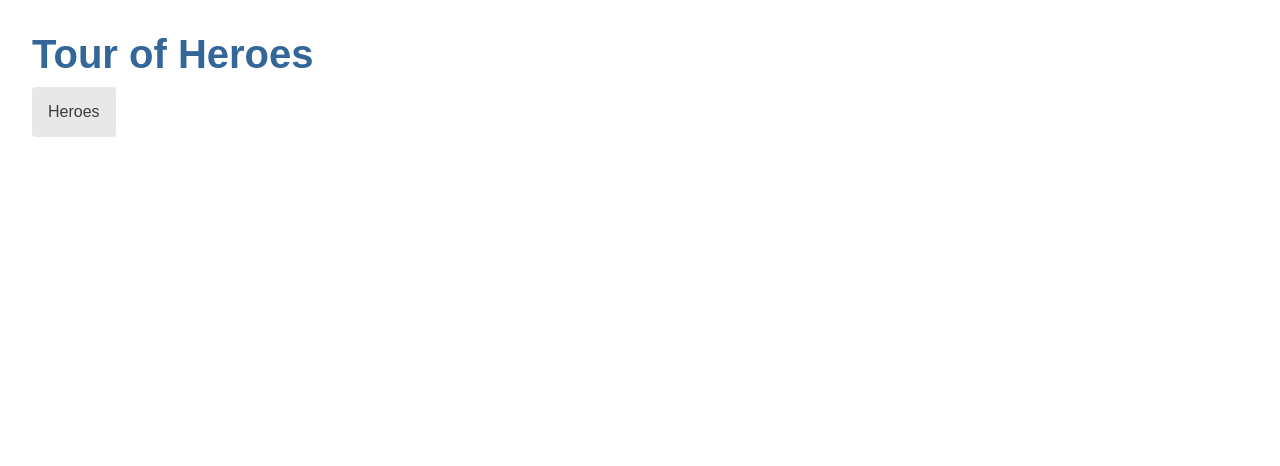
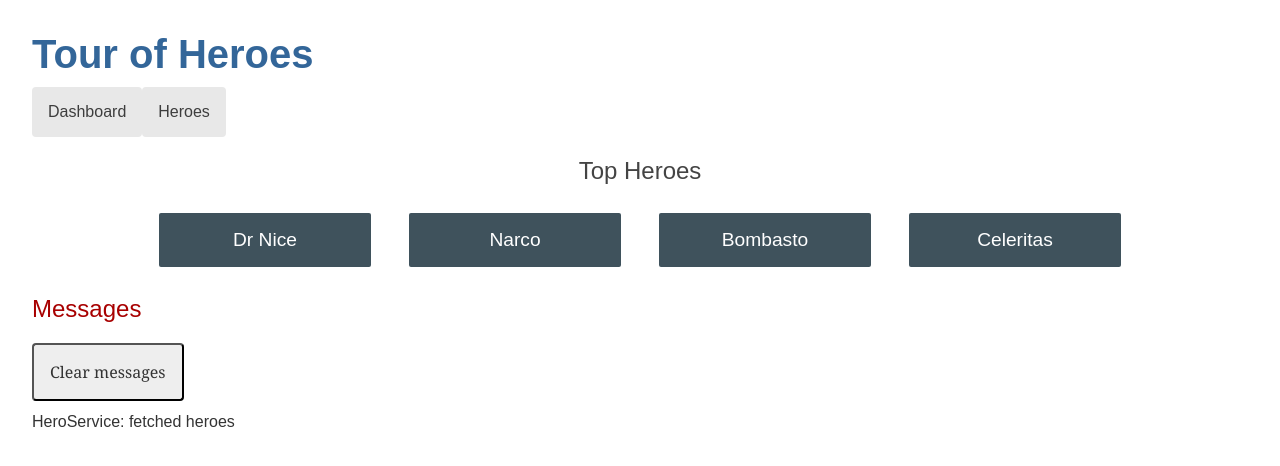
Before and after one commit to Soushi888/angular-tour-of-heroes, an Angular app: page /dashboard in a window 1280 px wide. Before the commit this address led to /. Shown: the top 466 px of the page. Built offline with nearby package versions, Linux system fonts and the light colour scheme.

Commit message:
Dashboard Component

```diff
--- a/src/app/app-routing.module.ts
+++ b/src/app/app-routing.module.ts
@@ -1,9 +1,12 @@
 import {NgModule} from '@angular/core';
 import {RouterModule, Routes} from '@angular/router';
 import {HeroesComponent} from 'src/app/heroes/heroes.component';
+import {DashboardComponent} from 'src/app/dashboard/dashboard.component';
 
 const routes: Routes = [
-  {path: 'heroes', component: HeroesComponent}
+  {path: 'heroes', component: HeroesComponent},
+  {path: 'dashboard', component: DashboardComponent},
+  {path: '', redirectTo: '/dashboard', pathMatch: 'full'}
 ];
 
 @NgModule({
--- a/src/app/app.component.html
+++ b/src/app/app.component.html
@@ -1,5 +1,6 @@
 <h1>{{title}}</h1>
 <nav>
+  <a routerLink="/dashboard">Dashboard</a>
   <a routerLink="/heroes">Heroes</a>
 </nav>
 <router-outlet></router-outlet>
--- /dev/null
+++ b/src/app/dashboard/dashboard.component.css
@@ -0,0 +1,50 @@
+/* DashboardComponent's private CSS styles */
+
+h2 {
+  text-align: center;
+}
+
+.heroes-menu {
+  padding: 0;
+  margin: auto;
+  max-width: 1000px;
+
+  /* flexbox */
+  display: flex;
+  flex-direction: row;
+  flex-wrap: wrap;
+  justify-content: space-around;
+  align-content: flex-start;
+  align-items: flex-start;
+}
+
+a {
+  background-color: #3f525c;
+  border-radius: 2px;
+  padding: 1rem;
+  font-size: 1.2rem;
+  text-decoration: none;
+  display: inline-block;
+  color: #fff;
+  text-align: center;
+  width: 100%;
+  min-width: 70px;
+  margin: .5rem auto;
+  box-sizing: border-box;
+
+  /* flexbox */
+  order: 0;
+  flex: 0 1 auto;
+  align-self: auto;
+}
+
+@media (min-width: 600px) {
+  a {
+    width: 18%;
+    box-sizing: content-box;
+  }
+}
+
+a:hover {
+  background-color: #000;
+}
--- /dev/null
+++ b/src/app/dashboard/dashboard.component.html
@@ -0,0 +1,6 @@
+<h2>Top Heroes</h2>
+<div class="heroes-menu">
+  <a *ngFor="let hero of heroes">
+    {{hero.name}}
+  </a>
+</div>
--- /dev/null
+++ b/src/app/dashboard/dashboard.component.ts
@@ -0,0 +1,24 @@
+import {Component, OnInit} from '@angular/core';
+import {Hero} from '../Hero';
+import {HeroService} from '../hero.service';
+
+@Component({
+  selector: 'app-dashboard',
+  templateUrl: './dashboard.component.html',
+  styleUrls: ['./dashboard.component.css']
+})
+export class DashboardComponent implements OnInit {
+  heroes: Hero[] = [];
+
+  constructor(private heroService: HeroService) {
+  }
+
+  ngOnInit() {
+    this.getHeroes();
+  }
+
+  getHeroes(): void {
+    this.heroService.getHeroes()
+      .subscribe(heroes => this.heroes = heroes.slice(0, 4));
+  }
+}
```
Also changed, not shown: src/app/app.module.ts (+7 -4 lines), 1 other file (tests, documents, lock files or other folders).
